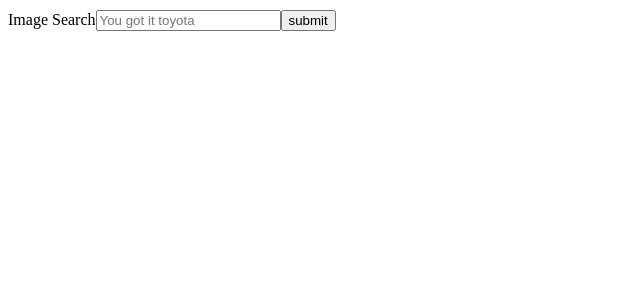
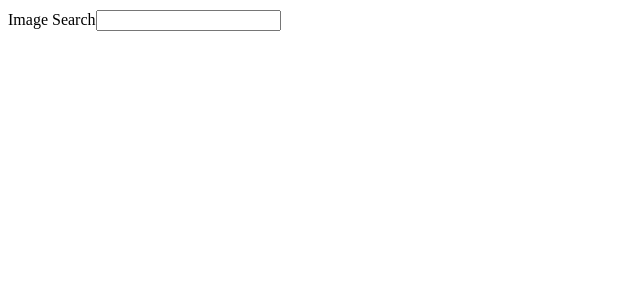
Before and after one commit to heggy231/basic-react, a React (Create React App) app in the folder pics/: page / in a window 1280 px wide. Shown: the top 300 px of the page, without its empty margins (0-640 px from the left). Built offline with nearby package versions, Linux system fonts and the light colour scheme; the HTML template or start-up script is replaced by a standard one.

Commit message:
single line return

```diff
--- a/pics/src/components/SearchBar.js
+++ b/pics/src/components/SearchBar.js
@@ -3,24 +3,13 @@ import React from 'react';
 class SearchBar extends React.Component {
   // when user types call this method
   onInputChange(event) {
-    console.log("######## event object: #######", event);
     console.log(event.target.value);
-  }
-
-  onInputClick() {
-    console.log('Input was clicked');
-  }
-
-  handleSubmit(e) {
-    console.log('form was submitted');
-    console.log(e.target.value);
-    debugger;
   }
 
   render() {
     return (
       <div className="ui segment">
-        <form className="ui form" onSubmit={this.handleSubmit}>
+        <form className="ui form">
           <div className="field">
             {/* label for the image search: Image Search */}
             <label>Image Search</label>
@@ -30,9 +19,7 @@ class SearchBar extends React.Component {
 
               - onChange: different events has different prop names, this case prop name: onChange
             */}
-            {/* <input type="text" onChange={this.onInputChange} onClick={this.onInputClick} /> */}
-            <input type="text" placeholder="You got it toyota" />
-            <input type="submit" value="submit" />
+            <input type="text" onChange={ (e) => console.log(e.target.value) } />
           </div>
 
         </form>
```
Also changed, not shown: 1 other file (tests, documents, lock files or other folders).
